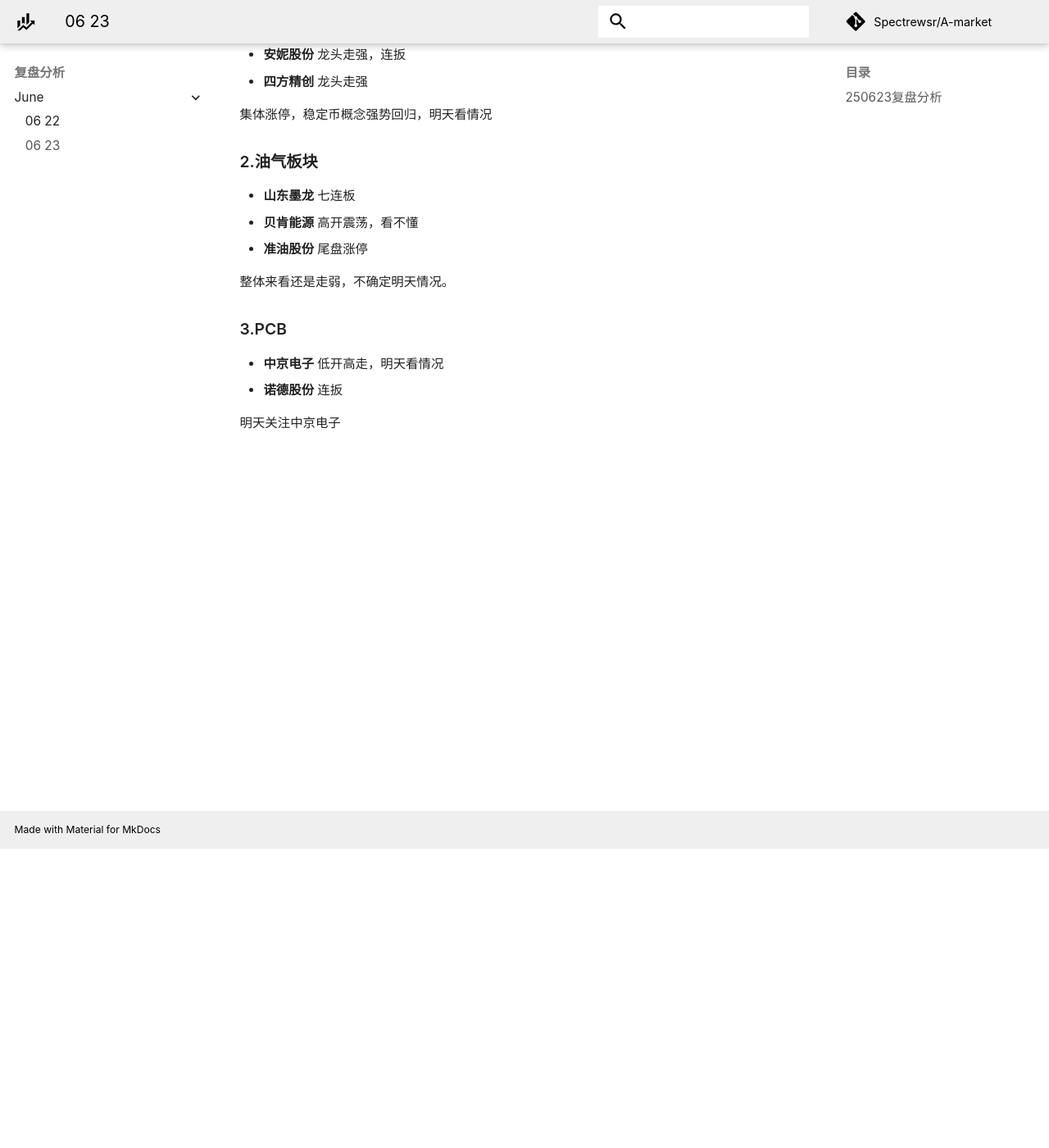
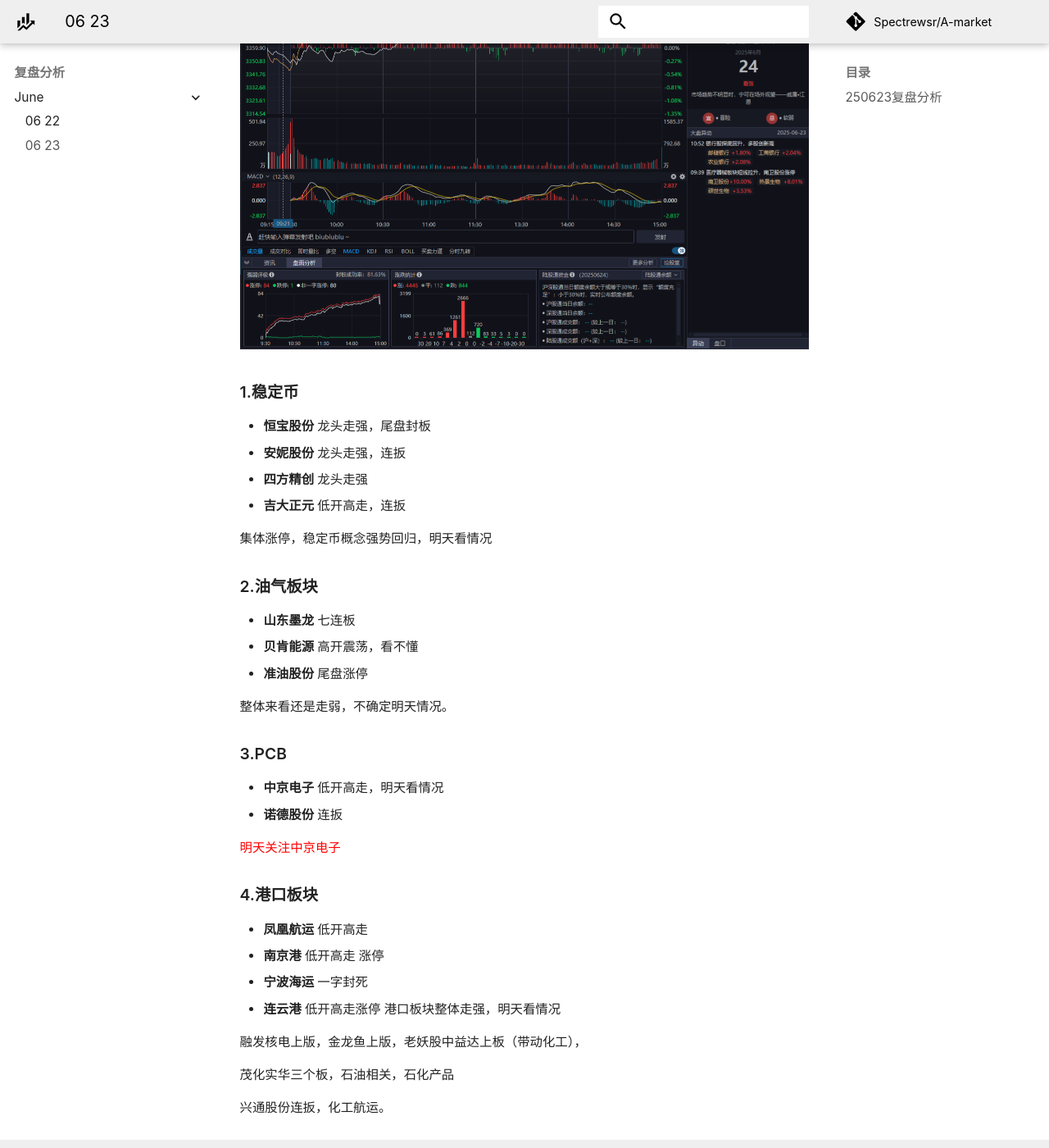
Before and after one commit to Spectrewsr/A-market, an MkDocs documentation site: the page built from docs/daily/2025/June/06-23/06-23.md, in a window 1280 px wide and 1400 px high, scrolled down 365 px. Shown: the whole window at 82% size. Built offline with MkDocs 1.6.1 and Material for MkDocs 9.7.7, drawn with Linux system fonts in a browser that asks for light colours; comment, search, counter and statistics services are not loaded.

Commit message:
250623 spectre

```diff
--- a/docs/daily/2025/June/06-23/06-23.md
+++ b/docs/daily/2025/June/06-23/06-23.md
@@ -1,12 +1,14 @@
 ## 250623复盘分析
 
 上证指数涨了很多，超过4000家上涨
+![分时图](/A-market/assets/figures/daily/2025/June/06-23/1.png)
 
 ### 1.稳定币
 
 - **恒宝股份** 龙头走强，尾盘封板
 - **安妮股份** 龙头走强，连扳
 - **四方精创** 龙头走强
+- **吉大正元** 低开高走，连扳
 
 集体涨停，稳定币概念强势回归，明天看情况
 
@@ -24,4 +26,23 @@
 - **中京电子** 低开高走，明天看情况
 - **诺德股份** 连扳
 
-明天关注中京电子
+<span style="color:red">明天关注中京电子</span>
+
+
+### 4.港口板块
+
+- **凤凰航运** 低开高走
+- **南京港** 低开高走 涨停
+- **宁波海运** 一字封死
+- **连云港** 低开高走涨停
+港口板块整体走强，明天看情况
+
+
+
+
+融发核电上版，金龙鱼上版，老妖股中益达上板（带动化工），
+
+茂化实华三个板，石油相关，石化产品
+
+
+兴通股份连扳，化工航运。
```
Also changed, not shown: docs/assets/figures/daily/2025/June/06-23/1.png (added).
